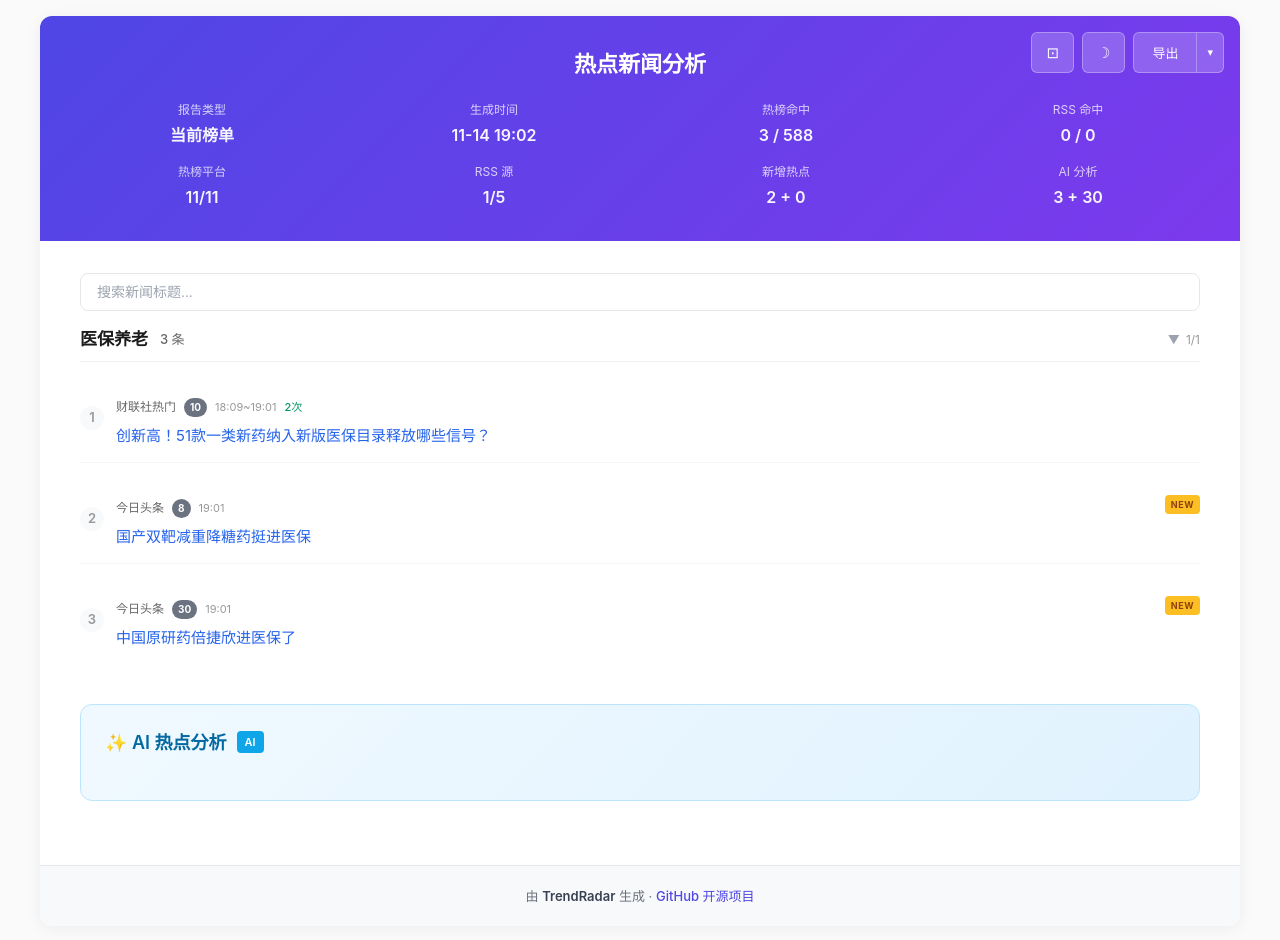
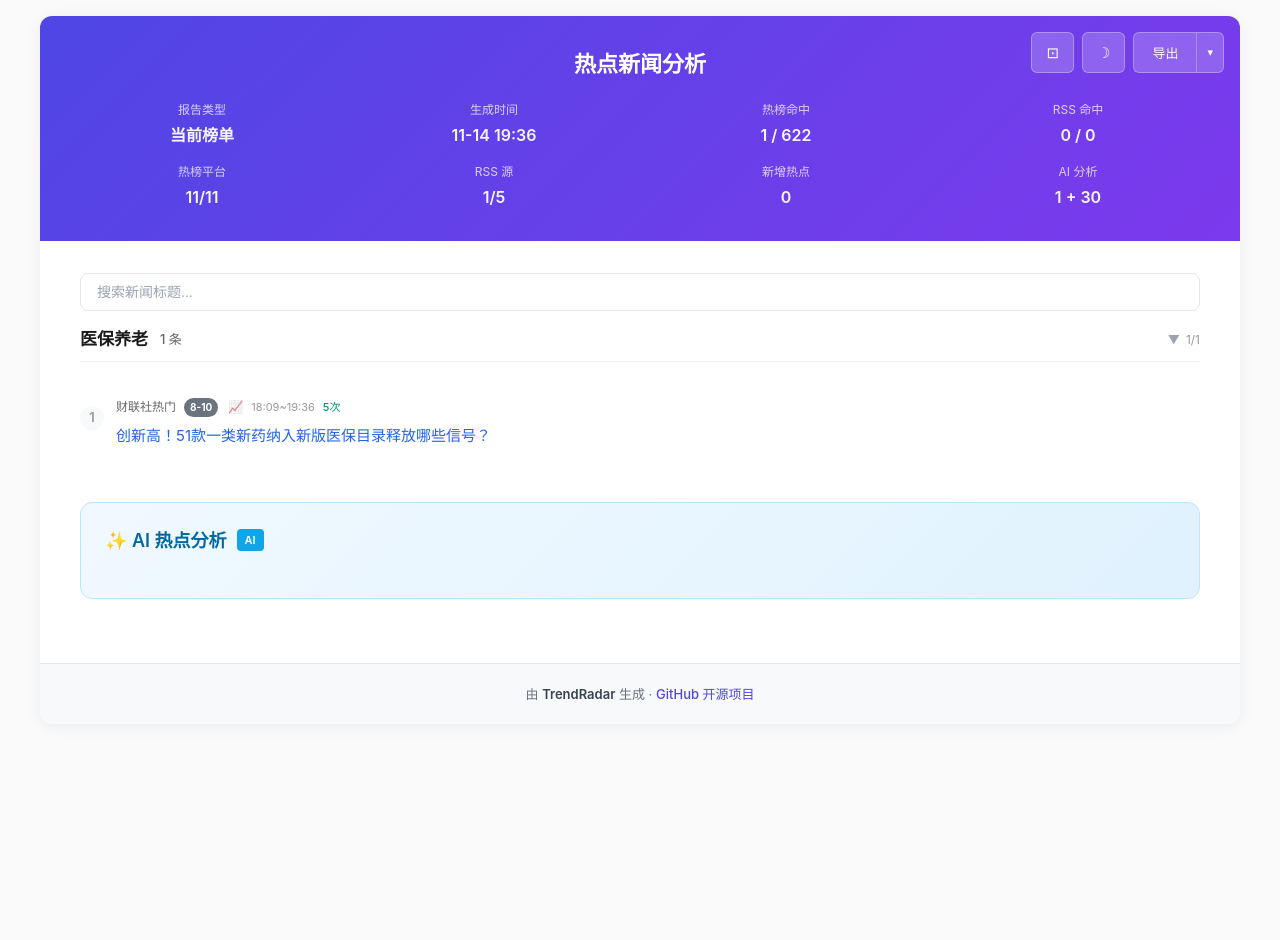
Before and after one commit to liuxiaorong7/trendradar-briefing, a plain HTML site: page index.html in a window 1280 px wide. After the commit the page ends 800 px from the top, so only its background shows below. Drawn offline with nearby package versions, Linux system fonts and the light colour scheme.

Commit message:
自动更新简报 2026年11月14日 星期六 19时37分07秒 CST

```diff
--- a/index.html
+++ b/index.html
@@ -1383,11 +1383,11 @@
                     </div>
                     <div class="info-item">
                         <span class="info-label">生成时间</span>
-                        <span class="info-value">11-14 19:02</span>
+                        <span class="info-value">11-14 19:36</span>
                     </div>
                     <div class="info-item">
                         <span class="info-label">热榜命中</span>
-                        <span class="info-value">3 / 588</span>
+                        <span class="info-value">1 / 622</span>
                     </div>
                     <div class="info-item">
                         <span class="info-label">RSS 命中</span>
@@ -1403,11 +1403,11 @@
                     </div>
                     <div class="info-item">
                         <span class="info-label">新增热点</span>
-                        <span class="info-value">2 + 0</span>
+                        <span class="info-value">0</span>
                     </div>
                     <div class="info-item">
                         <span class="info-label">AI 分析</span>
-                        <span class="info-value">3 + 30</span>
+                        <span class="info-value">1 + 30</span>
                     </div>
                 </div>
             </div>
@@ -1416,39 +1416,21 @@
                 <div class="search-bar">
                     <input type="text" class="search-input" placeholder="搜索新闻标题..." oninput="handleSearch(this.value)">
                 </div>
-                <div class="hotlist-section"><div class="tab-bar-wrapper"><div class="tab-bar"><button class="tab-btn" data-tab-index="all">全部<span class="tab-count">3</span></button><button class="tab-btn" data-tab-index="0">医保养老<span class="tab-count">3</span></button></div></div>
+                <div class="hotlist-section"><div class="tab-bar-wrapper"><div class="tab-bar"><button class="tab-btn" data-tab-index="all">全部<span class="tab-count">1</span></button><button class="tab-btn" data-tab-index="0">医保养老<span class="tab-count">1</span></button></div></div>
                 <div class="word-group" data-tab-index="0">
                     <div class="word-header">
                         <div class="word-info">
                             <div class="word-name">医保养老</div>
-                            <div class="word-count ">3 条</div>
+                            <div class="word-count ">1 条</div>
                         </div>
                         <div class="word-index"><span class="collapse-icon">▼</span>1/1</div>
                     </div>
                     <div class="news-item ">
                         <div class="news-number">1</div>
                         <div class="news-content">
-                            <div class="news-header"><span class="source-name">财联社热门</span><span class="rank-num ">10</span><span class="time-info">18:09~19:01</span><span class="count-info">2次</span>
+                            <div class="news-header"><span class="source-name">财联社热门</span><span class="rank-num ">8-10</span><span class="trend-up">📈</span><span class="time-info">18:09~19:36</span><span class="count-info">5次</span>
                             </div>
                             <div class="news-title"><a href="https://www.cls.cn/detail/2534469" target="_blank" class="news-link">创新高！51款一类新药纳入新版医保目录释放哪些信号？</a>
-                            </div>
-                        </div>
-                    </div>
-                    <div class="news-item new">
-                        <div class="news-number">2</div>
-                        <div class="news-content">
-                            <div class="news-header"><span class="source-name">今日头条</span><span class="rank-num ">8</span><span class="time-info">19:01</span>
-                            </div>
-                            <div class="news-title"><a href="https://www.toutiao.com/trending/7707916893163621924/" target="_blank" class="news-link">国产双靶减重降糖药挺进医保</a>
-                            </div>
-                        </div>
-                    </div>
-                    <div class="news-item new">
-                        <div class="news-number">3</div>
-                        <div class="news-content">
-                            <div class="news-header"><span class="source-name">今日头条</span><span class="rank-num ">30</span><span class="time-info">19:01</span>
-                            </div>
-                            <div class="news-title"><a href="https://www.toutiao.com/trending/7707896227429368347/" target="_blank" class="news-link">中国原研药倍捷欣进医保了</a>
                             </div>
                         </div>
                     </div>
```
